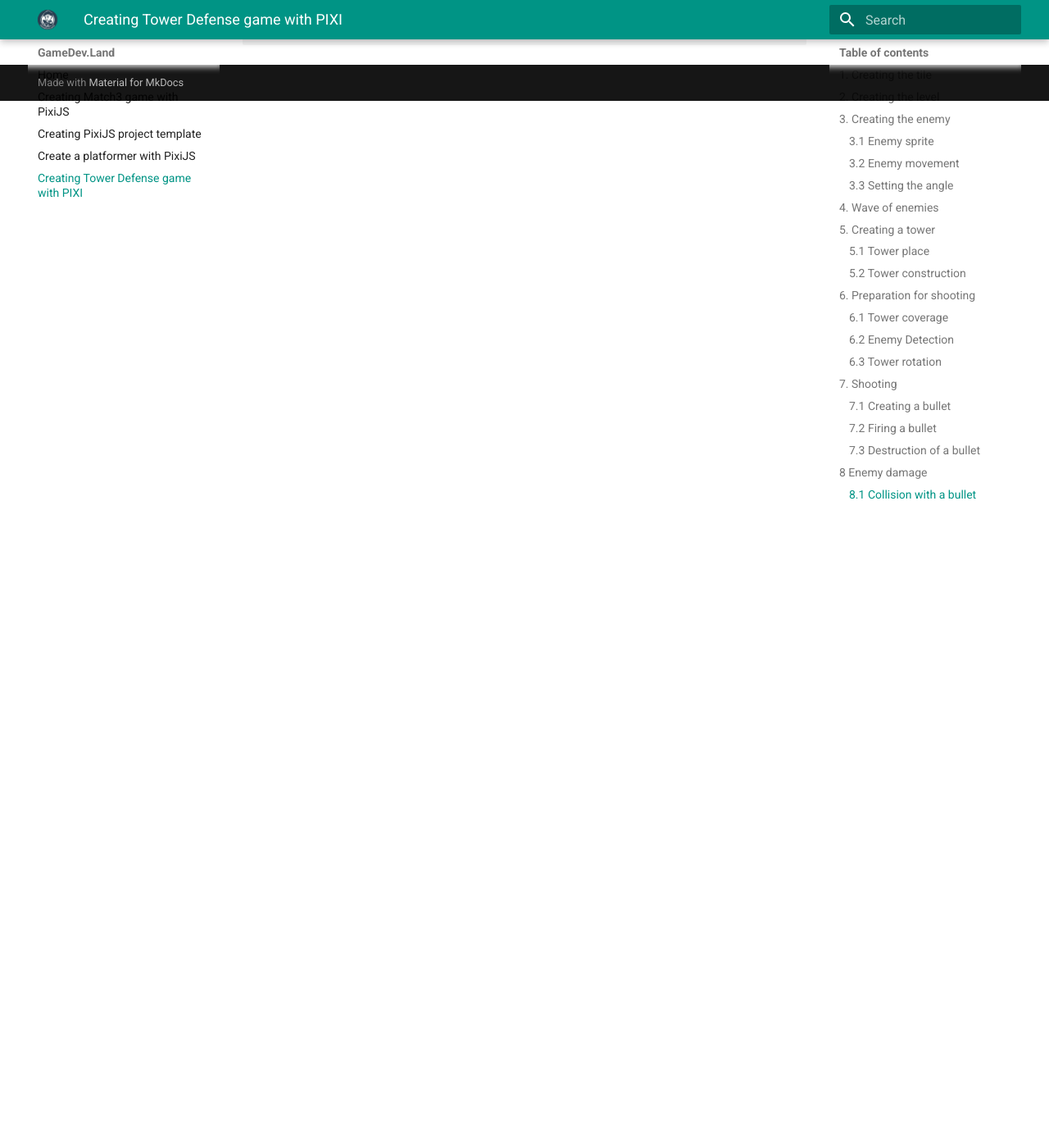
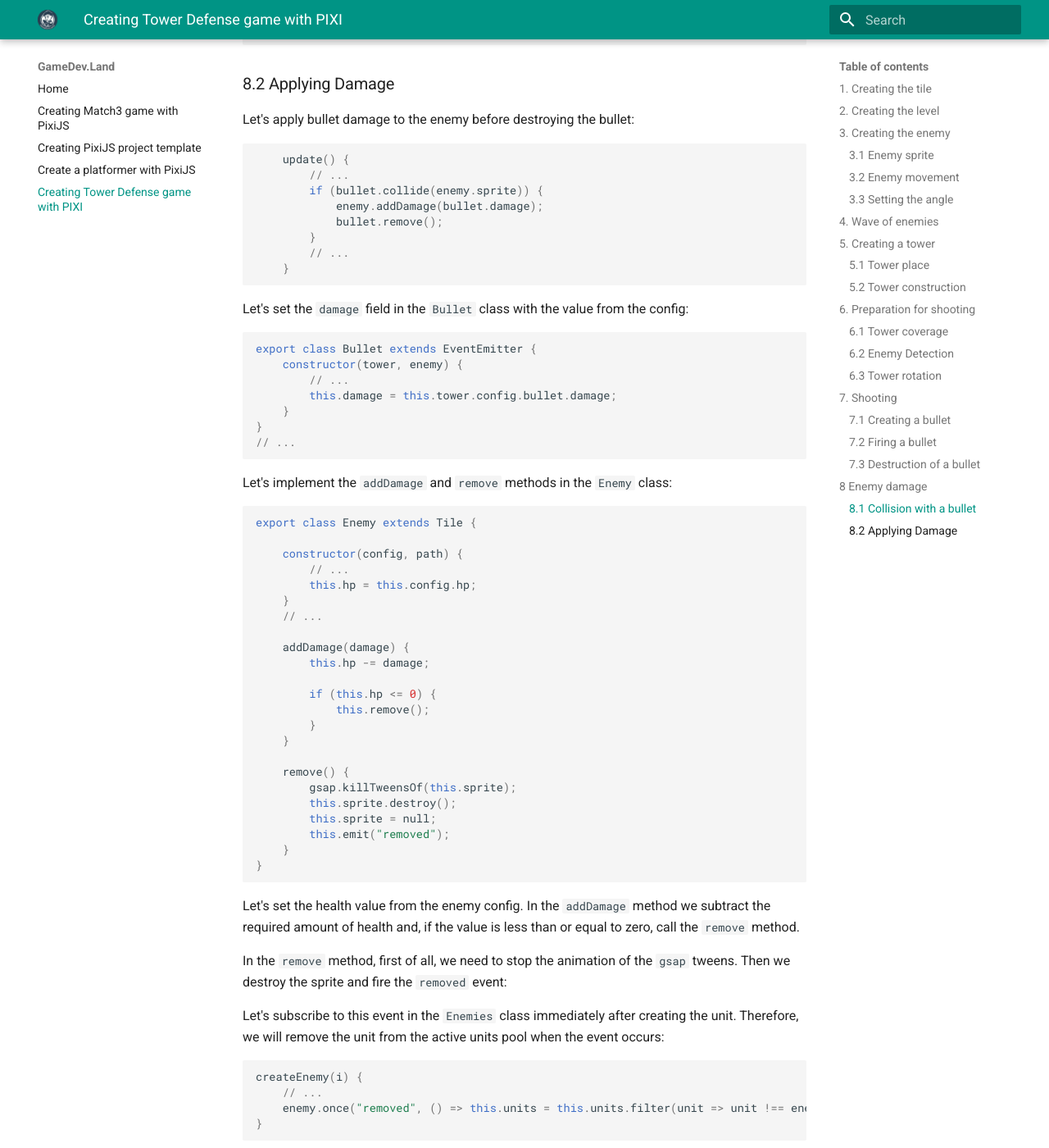
Before and after one commit to bolotnikov/gamedevland, an MkDocs documentation site: the page built from docs/tower-defense.md, in a window 1280 px wide and 1400 px high, scrolled down 24096 px. Shown: the whole window at 82% size. Built offline with MkDocs 1.6.1 and Material for MkDocs 9.7.7, drawn with Linux system fonts in a browser that asks for light colours; emoji names are drawn with the system emoji font.

Commit message:
Update tower-defense.md

````diff
--- a/docs/tower-defense.md
+++ b/docs/tower-defense.md
@@ -1103,3 +1103,71 @@
     return sprite.containsPoint(this.sprite.getGlobalPosition());
 }
 ```
+
+### 8.2 Applying Damage
+Let's apply bullet damage to the enemy before destroying the bullet:
+
+```javascript
+    update() {
+        // ...
+        if (bullet.collide(enemy.sprite)) {
+            enemy.addDamage(bullet.damage);
+            bullet.remove();
+        }
+        // ...
+    }
+```
+
+Let's set the `damage` field in the `Bullet` class with the value from the config:
+
+```javascript
+export class Bullet extends EventEmitter {
+    constructor(tower, enemy) {
+        // ...
+        this.damage = this.tower.config.bullet.damage;
+    }
+}
+// ...
+```
+
+Let's implement the `addDamage` and `remove` methods in the `Enemy` class:
+
+```javascript
+export class Enemy extends Tile {
+
+    constructor(config, path) {
+        // ...
+        this.hp = this.config.hp;
+    }
+    // ...
+
+    addDamage(damage) {
+        this.hp -= damage;
+
+        if (this.hp <= 0) {
+            this.remove();
+        }
+    }
+
+    remove() {
+        gsap.killTweensOf(this.sprite);
+        this.sprite.destroy();
+        this.sprite = null;
+        this.emit("removed");
+    }
+}
+```
+Let's set the health value from the enemy config.
+In the `addDamage` method we subtract the required amount of health and, if the value is less than or equal to zero, call the `remove` method.
+
+In the `remove` method, first of all, we need to stop the animation of the `gsap` tweens. Then we destroy the sprite and fire the `removed` event:
+
+Let's subscribe to this event in the `Enemies` class immediately after creating the unit. Therefore, we will remove the unit from the active units pool when the event occurs:
+
+```javascript
+createEnemy(i) {
+    // ...
+    enemy.once("removed", () => this.units = this.units.filter(unit => unit !== enemy));
+}
+
+```
````
